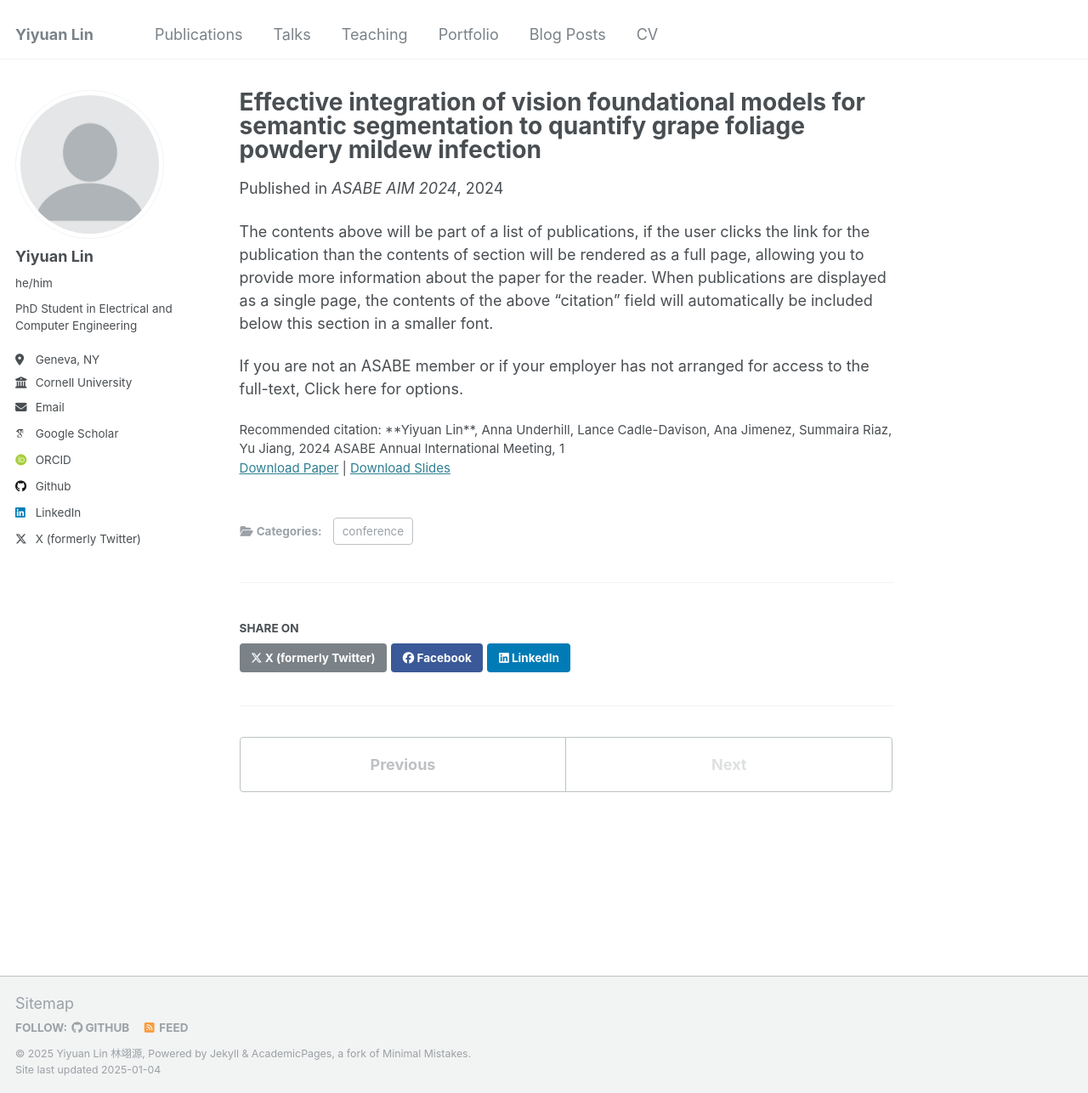
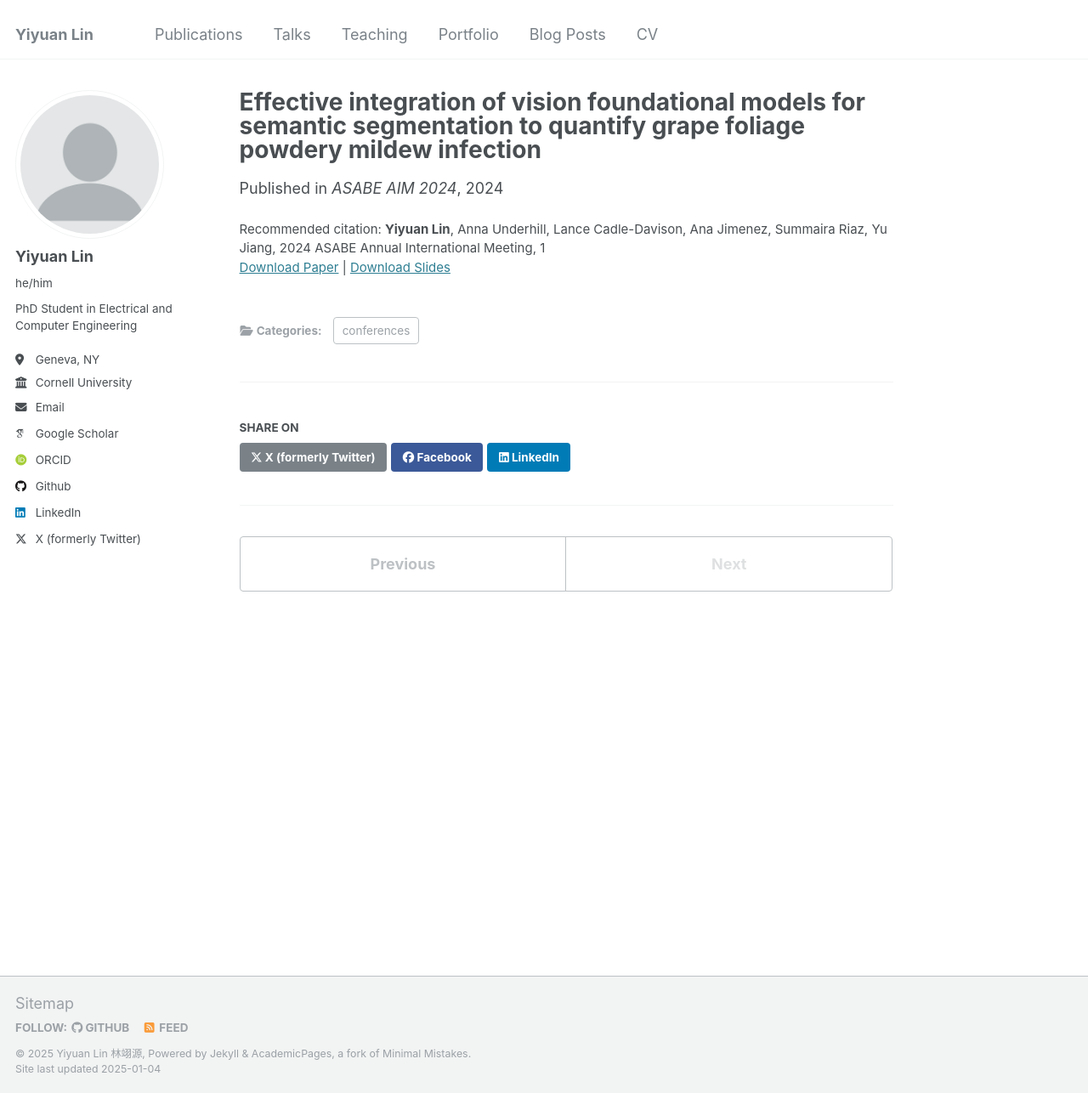
Before and after one commit to YiyuanLinXX/YiyuanLinXX.github.io, a Jekyll site: the page built from _publications/pm-sam-clip.md, in a window 1280 px wide and 1286 px high. Shown: the whole window at 85% size. Built offline with Jekyll 4.4.1, drawn with Linux system fonts in a browser that asks for light colours; some web fonts are replaced.

Commit message:
update publication

```diff
--- a/_publications/pm-sam-clip.md
+++ b/_publications/pm-sam-clip.md
@@ -1,19 +1,12 @@
 ---
 title: "Effective integration of vision foundational models for semantic segmentation to quantify grape foliage powdery mildew infection"
 collection: publications
-category: conference
+category: conferences
 permalink: /publications/pm-sam-clip
 excerpt:
 date: 2024-02-18
 venue: 'ASABE AIM 2024'
 slidesurl: 'http://academicpages.github.io/files/slides1.pdf'
 paperurl: 'https://elibrary.asabe.org/abstract.asp?aid=54830'
-citation: '**Yiyuan Lin**, Anna Underhill, Lance Cadle-Davison, Ana Jimenez, Summaira Riaz, Yu Jiang, 2024 ASABE Annual International Meeting, 1'
+citation: '<strong>Yiyuan Lin</strong>, Anna Underhill, Lance Cadle-Davison, Ana Jimenez, Summaira Riaz, Yu Jiang, 2024 ASABE Annual International Meeting, 1'
 ---
-
-The contents above will be part of a list of publications, if the user clicks the link for the publication than the contents of section will be rendered as a full page, allowing you to provide more information about the paper for the reader. When publications are displayed as a single page, the contents of the above "citation" field will automatically be included below this section in a smaller font.
-
-
-
-
-If you are not an ASABE member or if your employer has not arranged for access to the full-text, Click here for options.
```
